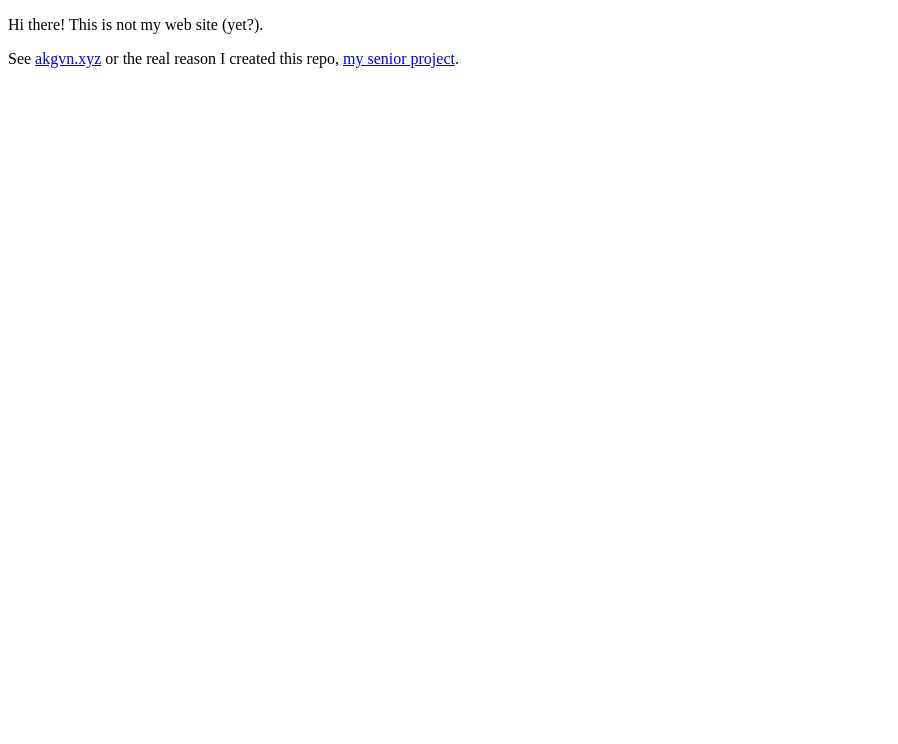
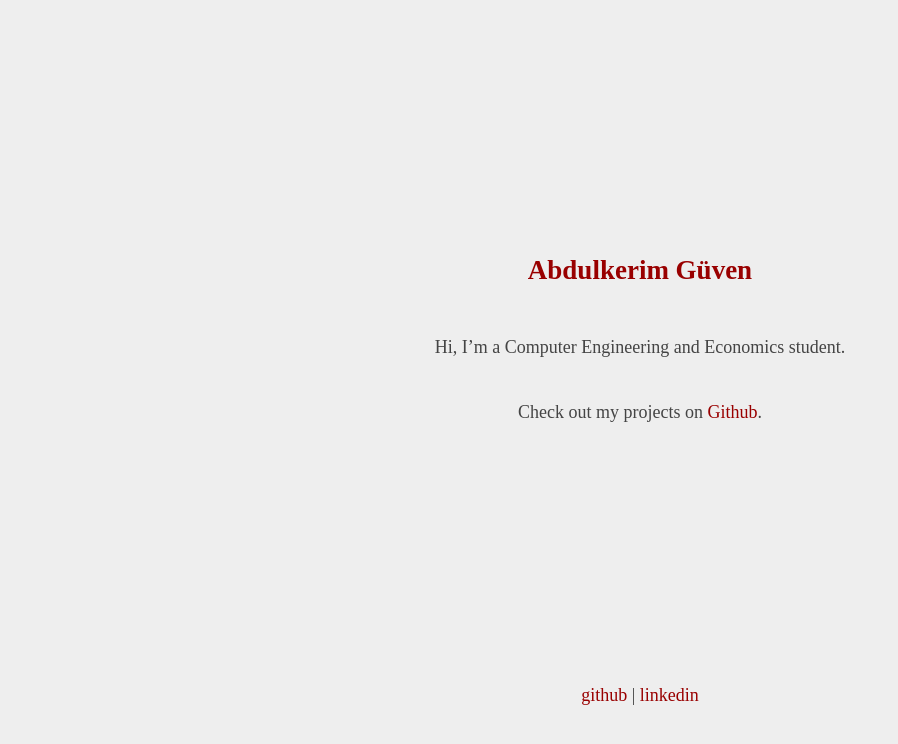
Before and after one commit to akgvn/akgvn.github.io, a plain HTML site: page index.html in a window 1280 px wide. Shown: the whole page, without its empty margins (0-898 px from the left). Drawn offline with Linux system fonts and the light colour scheme.

Commit message:
Moved akgvn.xyz content here

```diff
--- a/index.html
+++ b/index.html
@@ -1,24 +1,83 @@
 <!DOCTYPE html>
 <html xmlns="http://www.w3.org/1999/xhtml" lang="" xml:lang="">
+
 <head>
   <meta charset="utf-8" />
   <meta name="generator" content="pandoc" />
   <meta name="viewport" content="width=device-width, initial-scale=1.0, user-scalable=yes" />
-  <title>akgvn.github.io</title>
-  <style>
-    code{white-space: pre-wrap;}
-    span.smallcaps{font-variant: small-caps;}
-    span.underline{text-decoration: underline;}
-    div.column{display: inline-block; vertical-align: top; width: 50%;}
-    div.hanging-indent{margin-left: 1.5em; text-indent: -1.5em;}
-    ul.task-list{list-style: none;}
+  <title>akgvn's webpage</title>
+  <style type="text/css">
+    body {
+      display: flex;
+      flex-direction: column;
+      min-height: 90vh;
+      line-height: 1.6;
+      font-size: 18px;
+      color: #444;
+      background-color: #EEEEEE
+    }
+
+    main {
+      display: flex;
+      flex: 1;
+      padding-left: 2vw;
+      padding-right: 2vw;
+    }
+
+    h1,
+    h2,
+    h3 {
+      line-height: 1.2,
+    }
+
+    @media (min-width: 40em) {
+      main {
+        padding-left: 25vw;
+        padding-right: 25vw;
+      }
+    }
+
+    .col-centered {
+      display: flex;
+      flex-direction: column;
+      justify-content: center;
+      width: 100%;
+    }
+
+    a:link {
+  color: #990000;
+  background-color: transparent;
+  text-decoration: none;
+}
+
+a:visited {
+  color: #990000;
+  background-color: transparent;
+  text-decoration: none;
+}
+
   </style>
   <!--[if lt IE 9]>
     <script src="//cdnjs.cloudflare.com/ajax/libs/html5shiv/3.7.3/html5shiv-printshiv.min.js"></script>
   <![endif]-->
 </head>
+
 <body>
-<p>Hi there! This is not my web site (yet?).</p>
-<p>See <a href="http://akgvn.xyz">akgvn.xyz</a> or the real reason I created this repo, <a href="https://akgvn.github.io/senior_project_wastewater/">my senior project</a>.</p>
+  <main>
+    <div class="col-centered">
+      <h2 style="color: #990000" align="center">Abdulkerim Güven</h2>
+      <p align="center">Hi, I’m a Computer Engineering and Economics student.</p>
+      <p align="center">Check out my projects on <a href="https://github.com/akgvn">Github</a>.</p>
+    </div>
+  </main>
+  <footer>
+    <p align="center">
+      <a href="https://github.com/akgvn">github</a>
+      |
+      <a href="https://www.linkedin.com/in/akgvn">linkedin</a>
+    </p>
+  </footer>
+
 </body>
+
 </html>
```
